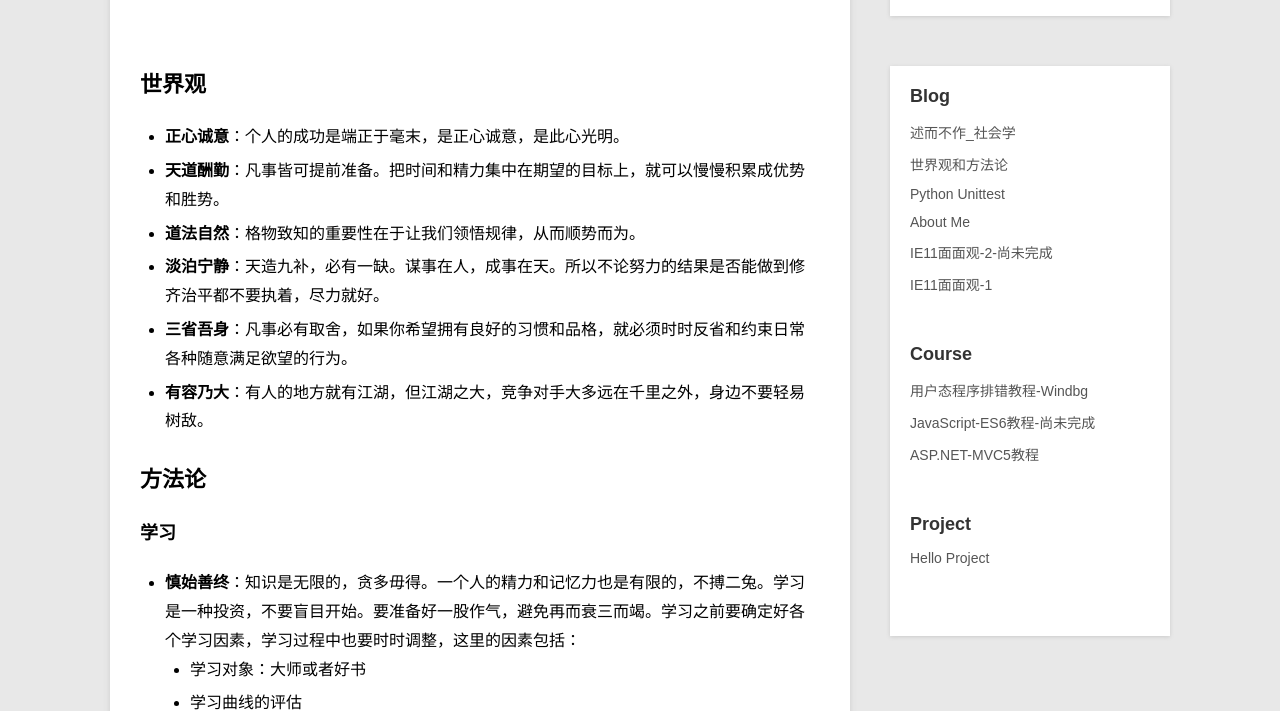
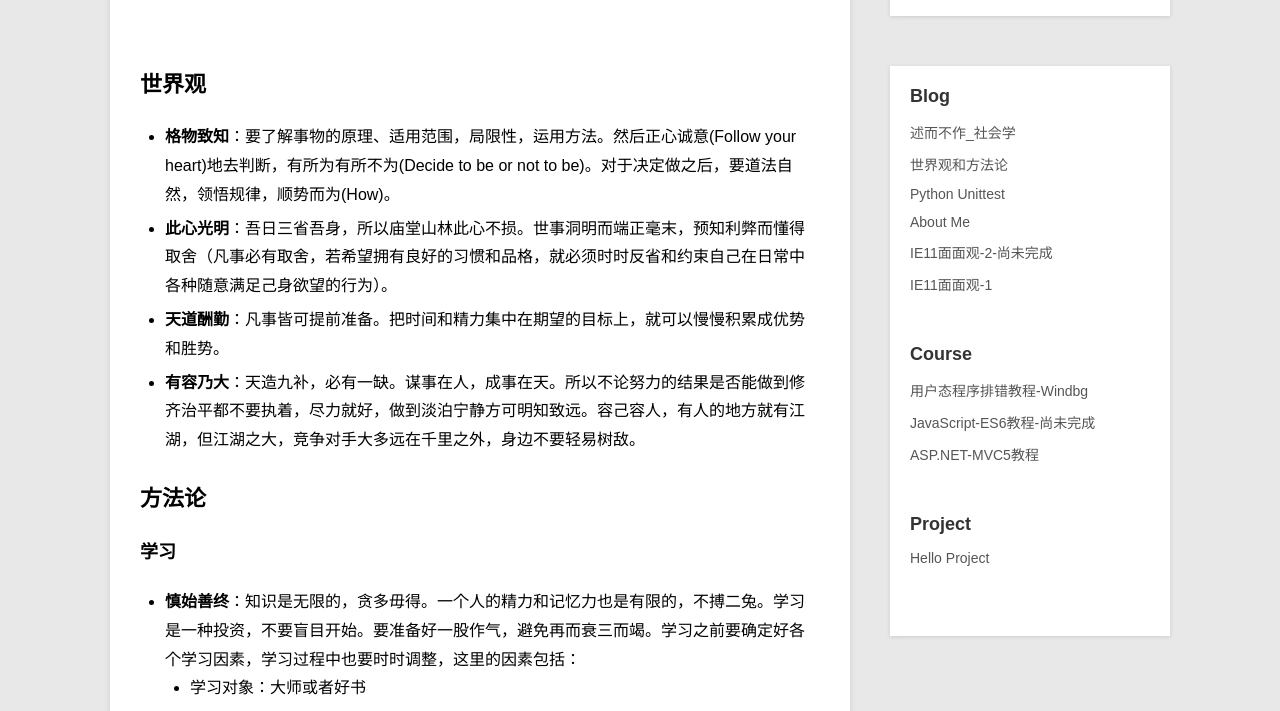
Before and after one commit to wu-wenxiang/wu-wenxiang.github.io, a Jekyll site: the page built from _posts/blog/2016-06-13-WorldView-Methodology.md, in a window 1280 px wide and 900 px high, cut to the strip 189-900 px from the top of the window. Built offline with Jekyll 4.4.1, drawn with Linux system fonts in a browser that asks for light colours; some of the changed text lies outside the part shown.

Commit message:
update _posts/blog/2016-06-13-WorldView-Methodology.md

```diff
--- a/_posts/blog/2016-06-13-WorldView-Methodology.md
+++ b/_posts/blog/2016-06-13-WorldView-Methodology.md
@@ -6,12 +6,10 @@ description:    记录我当下的世界观和方法论
 ---
 
 ## 世界观
-- **正心诚意**：个人的成功是端正于毫末，是正心诚意，是此心光明。
+- **格物致知**：要了解事物的原理、适用范围，局限性，运用方法。然后正心诚意(Follow your heart)地去判断，有所为有所不为(Decide to be or not to be)。对于决定做之后，要道法自然，领悟规律，顺势而为(How)。
+- **此心光明**：吾日三省吾身，所以庙堂山林此心不损。世事洞明而端正毫末，预知利弊而懂得取舍（凡事必有取舍，若希望拥有良好的习惯和品格，就必须时时反省和约束自己在日常中各种随意满足己身欲望的行为）。
 - **天道酬勤**：凡事皆可提前准备。把时间和精力集中在期望的目标上，就可以慢慢积累成优势和胜势。
-- **道法自然**：格物致知的重要性在于让我们领悟规律，从而顺势而为。
-- **淡泊宁静**：天造九补，必有一缺。谋事在人，成事在天。所以不论努力的结果是否能做到修齐治平都不要执着，尽力就好。
-- **三省吾身**：凡事必有取舍，如果你希望拥有良好的习惯和品格，就必须时时反省和约束日常各种随意满足欲望的行为。
-- **有容乃大**：有人的地方就有江湖，但江湖之大，竞争对手大多远在千里之外，身边不要轻易树敌。
+- **有容乃大**：天造九补，必有一缺。谋事在人，成事在天。所以不论努力的结果是否能做到修齐治平都不要执着，尽力就好，做到淡泊宁静方可明知致远。容己容人，有人的地方就有江湖，但江湖之大，竞争对手大多远在千里之外，身边不要轻易树敌。
 
 ## 方法论
 
@@ -49,7 +47,7 @@ description:    记录我当下的世界观和方法论
 		- 反省总结
 		- 坚持锻炼
 		- 坚持学习英语
-		- 每几天要做到的事：定期打扫卫生等
+		- 每几天要做到的事：定期整理归置
 	- ToDo List
 		- 24小时要做的事
 		- 一周内要做的事
```
Also changed, not shown: other parts of _posts/blog/2016-06-13-WorldView-Methodology.md (+1 -1 lines).
